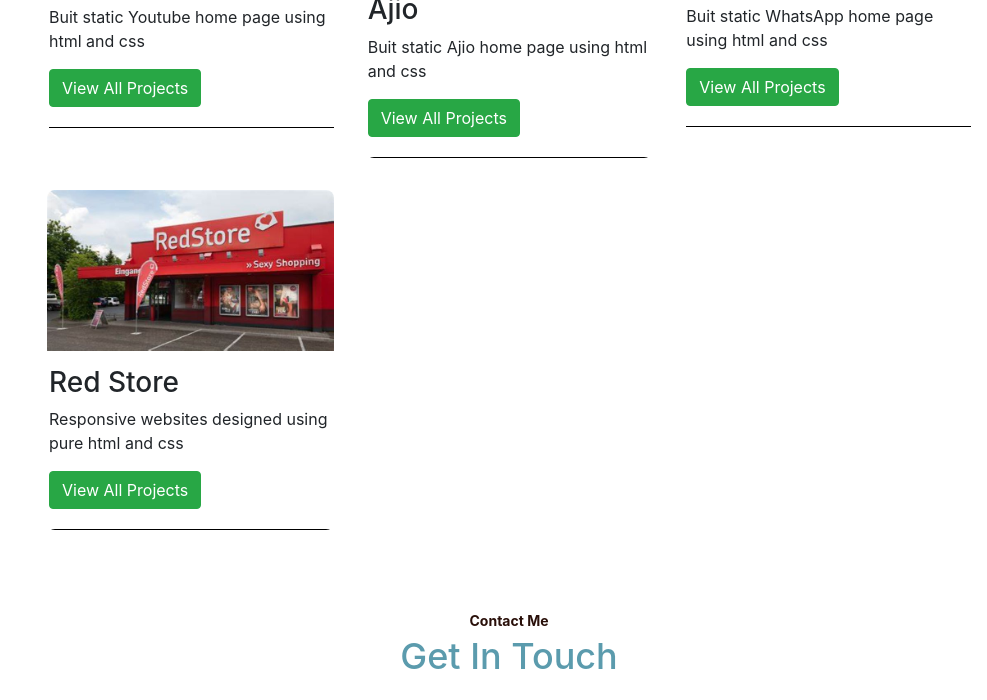
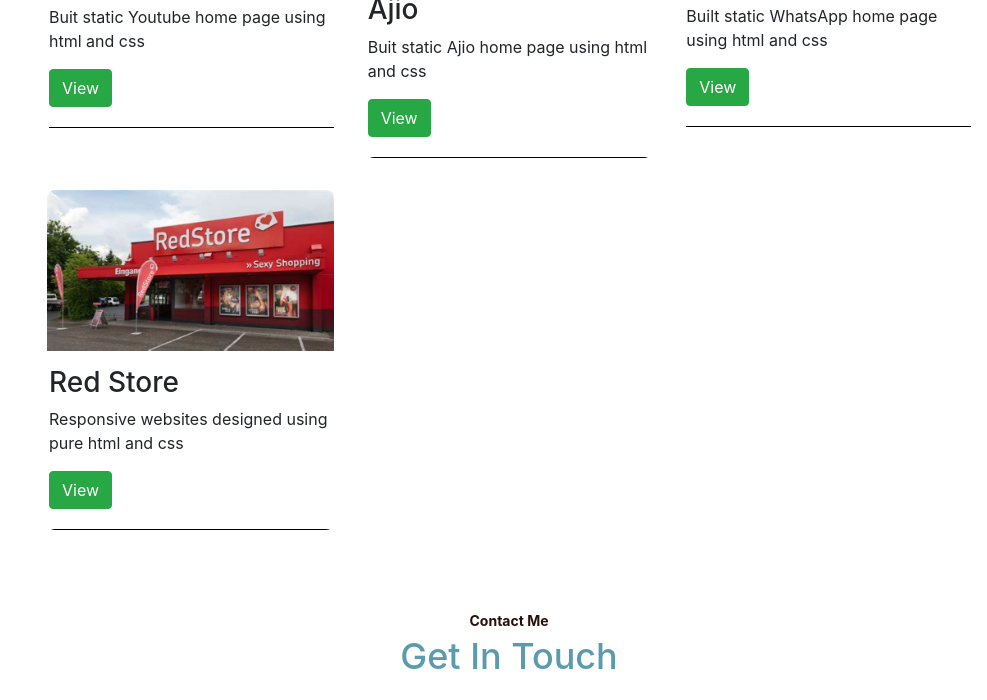
Before and after one commit to sachinsp-12/my-resume, a plain HTML site: page index.html in a window 1280 px wide. Shown: the part 3120-3820 px from the top of the page, without its empty margins (293-1280 px from the left). Drawn offline with nearby package versions, Linux system fonts and the light colour scheme.

Commit message:
Update index.html

```diff
--- a/index.html
+++ b/index.html
@@ -344,7 +344,7 @@
               <p>
                 Buit static Youtube home page using html and css
               </p>
-              <button onclick="document.location=' https://sachinsp-12.github.io/youtube-clone/'" type="button" class="btn btn-success">View All Projects</button>
+              <button onclick="document.location=' https://sachinsp-12.github.io/youtube-clone/'" type="button" class="btn btn-success">View</button>
             </div>
           </div>
 
@@ -356,7 +356,7 @@
               <p>
                 Buit static Ajio home page using html and css
               </p>
-              <button onclick="document.location='https://sachinsp-12.github.io/Ajio-clone/'" type="button" class="btn btn-success">View All Projects</button>
+              <button onclick="document.location='https://sachinsp-12.github.io/Ajio-clone/'" type="button" class="btn btn-success">View</button>
             </div>
           </div>
 
@@ -366,9 +366,9 @@
             <div class="project__info">
               <h3>WhatsApp</h3>
               <p>
-                Buit static WhatsApp home page using html and css
+                Built static WhatsApp home page using html and css
               </p>
-              <button onclick="document.location='https://sachinsp-12.github.io/sachinsp/'" type="button" class="btn btn-success">View All Projects</button>
+              <button onclick="document.location='https://sachinsp-12.github.io/sachinsp/'" type="button" class="btn btn-success">View</button>
             </div>
           </div>
 
@@ -380,7 +380,7 @@
               <p>
                 Responsive websites designed using pure html and css
               </p>
-              <button onclick="document.location='https://sachinsp-12.github.io/secondattempt/'" type="button" class="btn btn-success">View All Projects</button>
+              <button onclick="document.location='https://sachinsp-12.github.io/secondattempt/'" type="button" class="btn btn-success">View</button>
             </div>
           </div>
 
@@ -392,7 +392,7 @@
               <p>
                Python Projects on Machine learning and artificial Intelligence
               </p>
-              <button onclick="document.location='python.html'" type="button" class="btn btn-success">View All Projects</button>
+              <button onclick="document.location='python.html'" type="button" class="btn btn-success">View</button>
             </div>
           </div> -->
 
```
